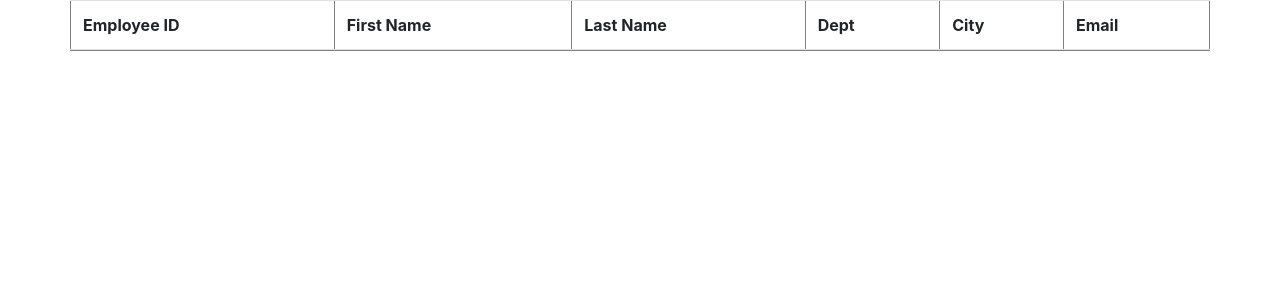
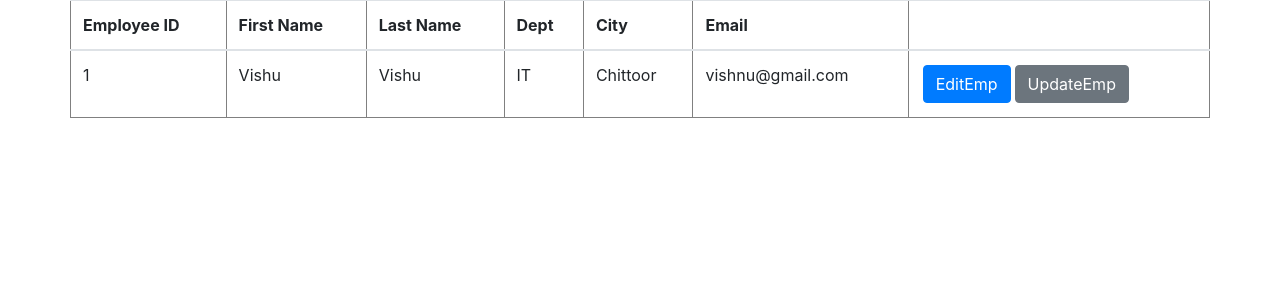
Before and after one commit to VishnuGettam/EdurekaAng, an Angular app: page / in a window 1280 px wide. Shown: the top 300 px of the page. Built offline with nearby package versions, Linux system fonts and the light colour scheme.

Commit message:
Assignment 2 Changes
Added the Code for Components- Assignment 2

```diff
--- a/src/app/employee/employee.component.css
+++ b/src/app/employee/employee.component.css
@@ -0,0 +1,3 @@
+button{
+ margin: 2px;
+}
--- a/src/app/employee/employee.component.html
+++ b/src/app/employee/employee.component.html
@@ -9,10 +9,34 @@
           <th>Dept</th>
           <th>City</th>
           <th>Email</th>
+          <th></th>
         </tr>
       </thead>
       <tbody>
-        <tr></tr>
+        <tr *ngIf="displayEmployee">
+          <td>
+            {{ employee.EmployeeId }}
+          </td>
+          <td>
+            {{ employee.FirstName }}
+          </td>
+          <td>
+            {{ employee.FirstName }}
+          </td>
+          <td>
+            {{ employee.Dept }}
+          </td>
+          <td>
+            {{ employee.City }}
+          </td>
+          <td>
+            {{ employee.Email }}
+          </td>
+          <td>
+            <button type="button"  class="btn btn-primary" (click)="EditEmp(employee.EmployeeId)"  >EditEmp</button>
+            <button class="btn btn-secondary" (click)="UpdateEmp(employee.EmployeeId)" >UpdateEmp</button>
+          </td>
+        </tr>
       </tbody>
     </table>
   </div>
--- a/src/app/employee/employee.component.ts
+++ b/src/app/employee/employee.component.ts
@@ -1,15 +1,31 @@
 import { Component, OnInit } from '@angular/core';
+import { Employee } from './employee';
 
 @Component({
   selector: 'app-employee',
   templateUrl: './employee.component.html',
-  styleUrls: ['./employee.component.css']
+  styleUrls: ['./employee.component.css'],
 })
 export class EmployeeComponent implements OnInit {
+  employee: Employee = {
+    EmployeeId: 1,
+    FirstName: 'Vishu',
+    LastName: 'Gettam',
+    Dept: 'IT',
+    City: 'Chittoor',
+    Email: 'vishnu@gmail.com',
+  };
+  displayEmployee: boolean = true;
 
-  constructor() { }
+  constructor() {}
 
-  ngOnInit(): void {
+  ngOnInit(): void {}
+
+  EditEmp(empId: number) {
+    alert('Edit - ' + empId);
   }
 
+  UpdateEmp(empId: number) {
+    alert('Update - ' + empId);
+  }
 }
--- /dev/null
+++ b/src/app/employee/employee.ts
@@ -0,0 +1,11 @@
+export interface Employee{
+
+    EmployeeId:number,
+    FirstName:string,
+    LastName:string,
+    Dept:string,
+    City:string,
+    Email:string
+
+
+}
```
